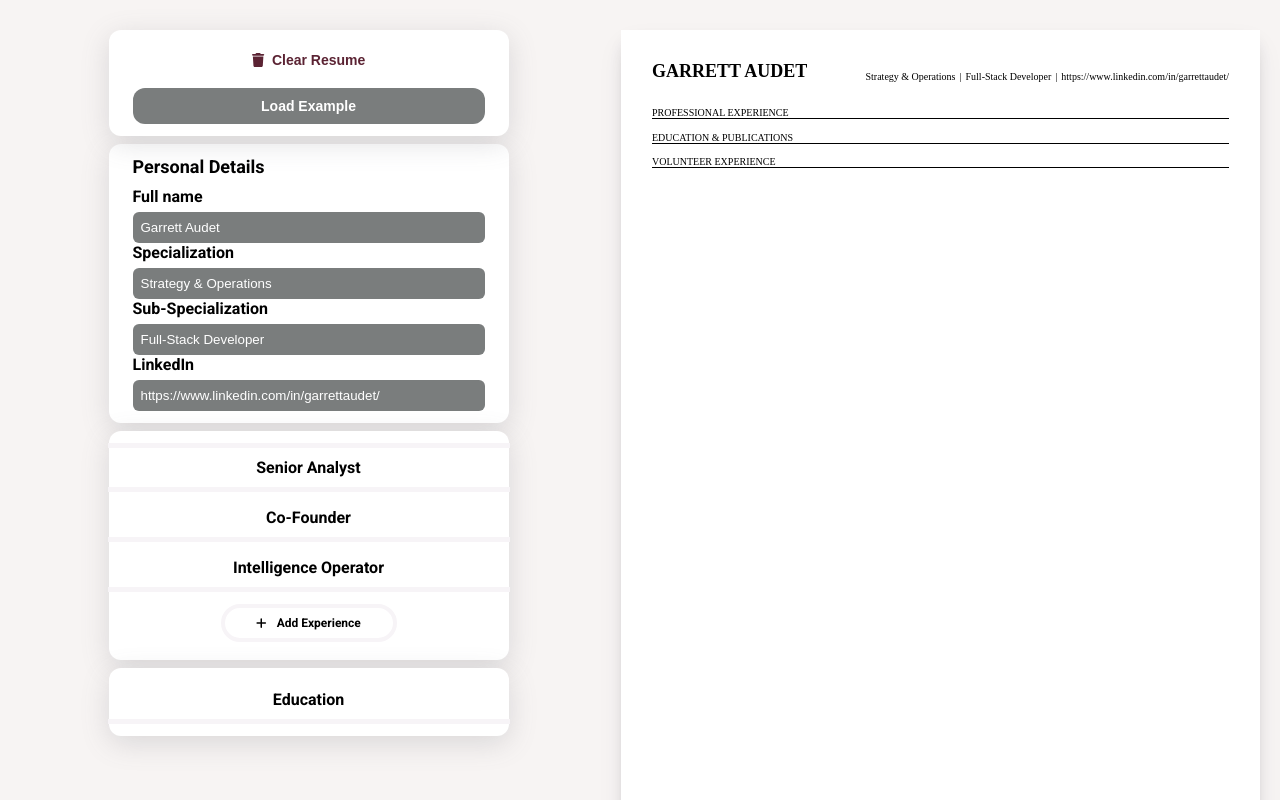
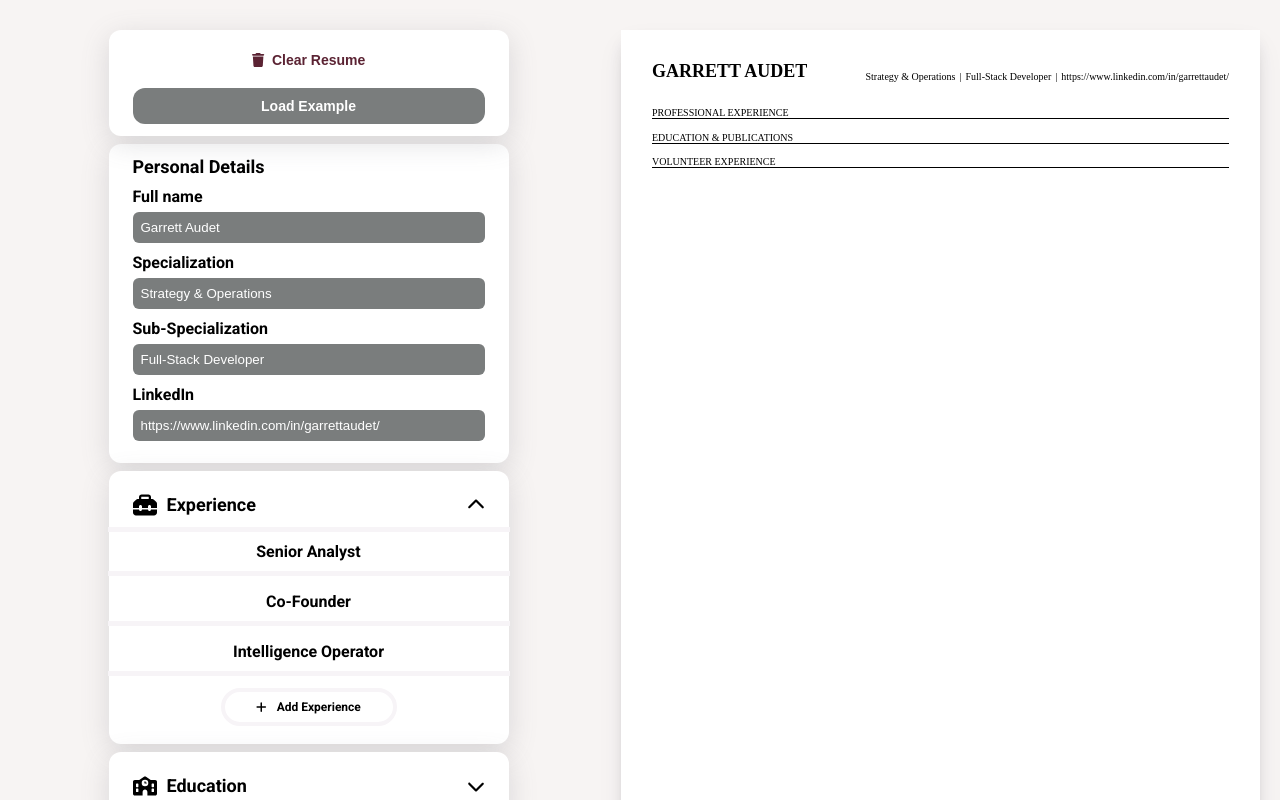
Before and after one commit to GarrettAudet/CV-Generator, a React (Create React App) app: page / in a window 1280 px wide. Both pictures are taken after a click on the element "Experience". Shown: the top 800 px of the page. Built offline with nearby package versions, Linux system fonts and the light colour scheme.

Commit message:
Finished code refactor

```diff
--- a/src/components/LeftSide/DataList/DataList.js
+++ b/src/components/LeftSide/DataList/DataList.js
@@ -1,4 +1,5 @@
 import React, { useState } from 'react';
+import HistorySegment from './HistorySegment'
 import SegmentHeader from './SegmentHeader';
 import AddItem from './AddItem';
 import './DataList.css'
@@ -26,7 +27,7 @@ function DataList({ data, setData, icon, sectionTitle, addText }) {
             <SegmentHeader icon={icon} headerText={sectionTitle} toggle={toggleVisibility} isVisible={isVisible} />
             <div className={`elementContainer ${isVisible ? 'visible' : ''}`}>
                 {isVisible && items.map((item, index) => (
-                    <SegmentHeader key={item.id} toggle={toggleVisibility} headerText={item.title} additionalClass={index === 0 ? 'firstItem' : ''}/>
+                    <HistorySegment key={item.id} toggle={toggleVisibility} headerText={item.title} additionalClass={index === 0 ? 'firstItem' : ''}/>
                 ))}
                 <AddItem headerText={addText} toggle={toggleVisibility} isVisible={isVisible}/>
             </div>
--- /dev/null
+++ b/src/components/LeftSide/DataList/HistorySegment.css
@@ -0,0 +1,17 @@
+.experienceHeader {
+    display: flex;
+    align-items: center;
+    justify-content: center;
+    width: calc(100% + 50px);
+    margin-left: -25px;
+    margin-right: -25px;
+    border-bottom: 5px solid #F7F4F7;
+}
+
+.experienceHeader .LHSInputHeader {
+    font-size: 1rem;
+}
+
+.firstItem {
+    border-top: 5px solid #F7F4F7;
+}
--- /dev/null
+++ b/src/components/LeftSide/DataList/HistorySegment.js
@@ -0,0 +1,11 @@
+import React from 'react';
+import './HistorySegment.css';
+import '../CommonStyles/styles.css'
+
+export default function HistorySegment({ headerText, isVisible, toggle, additionalClass }) {
+    return (
+        <div className={`experienceHeader ${isVisible ? 'hidden' : 'visible'} ${additionalClass}`}>
+            <h2 className="LHSInputHeader" onClick={toggle}>{headerText}</h2>
+        </div>
+    );
+}
--- a/src/components/LeftSide/DataList/SegmentHeader.css
+++ b/src/components/LeftSide/DataList/SegmentHeader.css
@@ -1,17 +1,84 @@
-.experienceHeader {
+/* All Forms */
+.detailItem {
+    margin-bottom: 10px;
+}
+
+/* Date Content */
+.experienceDates {
+    display: flex;
+    justify-content: space-between;
+    flex-wrap: wrap;
+    gap: 28px;
+    width: 100%;
+}
+
+.experienceDates .detailItem {
+    min-width: 100px;
+    flex: 1;
+}
+
+.experienceLabel {
+    margin: 3px 0px;
+}
+
+.react-datepicker-wrapper,
+.react-datepicker__input-container,
+.react-datepicker__input-container input {
+    width: 100%;
+}
+
+/* Description Input */
+.descriptionInput {
+    background-color: #7A7D7D;
+    color: white;
+    border-radius: 6px;
+    width: 100%;
+}
+
+
+.iconGrouped {
+    display: flex;
+    align-items: center;
+    justify-content: flex-start;
+    line-height: 1;
+    gap: 10px;
+}
+
+.classIcon {
+    display: inline-block;
+    vertical-align: middle;
+}
+
+.classIcon {
+    width: 24px;
+    height: 24px;
     display: flex;
     align-items: center;
     justify-content: center;
-    width: calc(100% + 50px);
-    margin-left: -25px;
-    margin-right: -25px;
-    border-bottom: 5px solid #F7F4F7;
 }
 
-.experienceHeader .LHSInputHeader {
-    font-size: 1rem;
+.rotate {
+    transition: transform 0.3s ease-in-out;
+    transform: rotate(180deg);
 }
 
-.firstItem {
-    border-top: 5px solid #F7F4F7;
+.notrotated {
+    transition: transform 0.3s ease-in-out;
+    transform: rotate(180deg);
 }
+
+
+@media (max-width: 1025px) {
+    .experienceDates {
+        gap: 3px;
+    }
+}
+
+
+.experienceInput {
+    transition: all 0.3s ease;
+}
+
+.hidden {
+    display: none;
+}
--- a/src/components/LeftSide/DataList/SegmentHeader.js
+++ b/src/components/LeftSide/DataList/SegmentHeader.js
@@ -1,11 +1,19 @@
 import React from 'react';
+import { FontAwesomeIcon } from '@fortawesome/react-fontawesome';
+import { faChevronUp } from '@fortawesome/free-solid-svg-icons';
 import './SegmentHeader.css';
 import '../CommonStyles/styles.css';
 
-export default function SegmentHeader({ headerText, isVisible, toggle, additionalClass }) {
+export default function SegmentHeader({ icon, headerText, isVisible, toggle }) {
     return (
-        <div className={`experienceHeader ${isVisible ? 'hidden' : 'visible'} ${additionalClass}`}>
-            <h2 className="LHSInputHeader" onClick={toggle}>{headerText}</h2>
-        </div>
+        <>
+            <h2 className="LHSInputHeader" onClick={toggle}>
+                <div className="iconGrouped">
+                    <FontAwesomeIcon icon={icon} className='classIcon experienceIcon'/>
+                    {headerText}
+                </div>
+                <FontAwesomeIcon icon={faChevronUp} className={`chevronIcon ${isVisible ? 'rotated' : 'notrotated'}`} />
+            </h2>
+        </>
     );
 }
```
